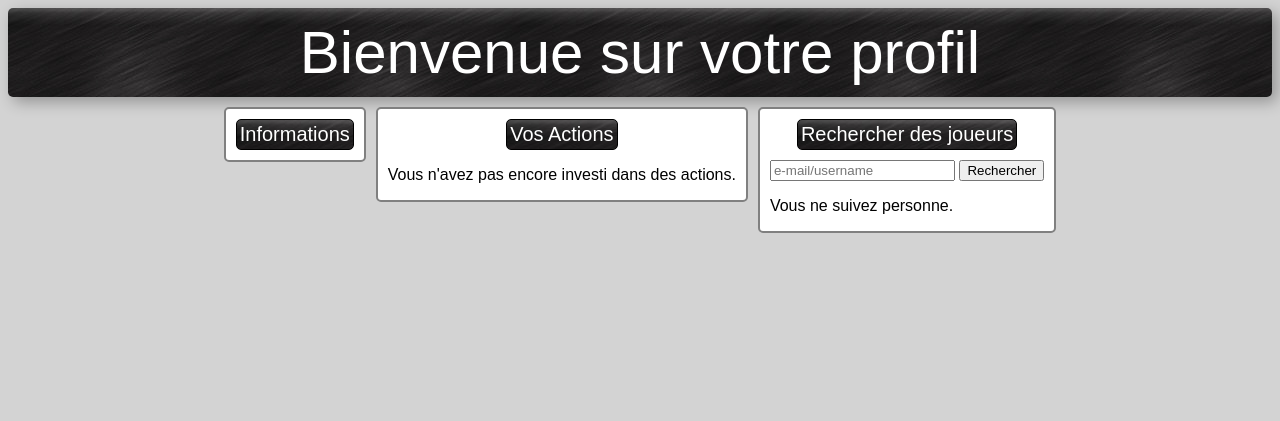
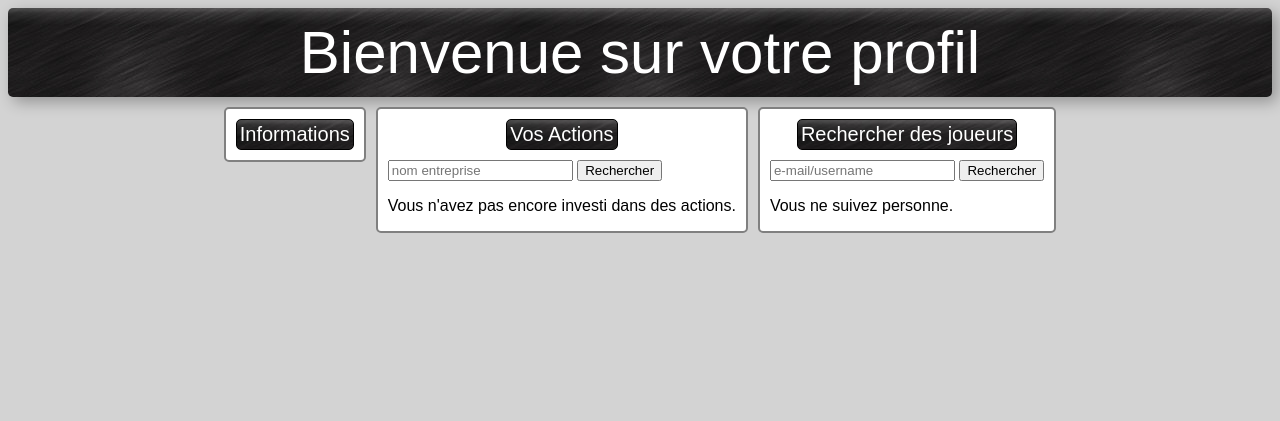
Before and after one commit to TitouanDor/Virtual-Trader, a PHP site: page /profil.php in a window 1280 px wide. Shown: the top 421 px of the page. Run offline with PHP 8.4, Linux system fonts and the light colour scheme; the visitor is signed in with stand-in values (Sample User, id 1); data comes from the database, SQL or seed files in the repository; data that the repository does not hold is empty.

Commit message:
ajout recherche d'action

```diff
--- a/CSSFile/profil.css
+++ b/CSSFile/profil.css
@@ -65,3 +65,7 @@
     color: inherit; /* Utilise la couleur du texte parent */
     text-decoration: none; /* Supprime le soulignement par défaut */
 }
+
+.recherche{
+    margin: auto;
+}
--- a/profil.php
+++ b/profil.php
@@ -71,6 +71,12 @@ if(isset($_SESSION["error"])){
 
     <div class="box_action">
         <div class="titre">Vos Actions</div>
+            <div class="recherche">
+                <form action="marche.php" method="post" >
+                    <input type="text" name="searchAction" placeholder="nom entreprise">
+                    <input type="submit" value="Rechercher">
+                </form>
+            </div>
     <?php if ($investedActions): ?>
     <ul>
         <?php foreach ($investedActions as $action): ?>
@@ -84,10 +90,12 @@ if(isset($_SESSION["error"])){
 
     <div class="box_recherche_joueur">
     <div class="titre">Rechercher des joueurs</div>
-    <form action="chercherJoueurScript.php" method="post">
-            <input type="text" name="search" placeholder="e-mail/username">
-            <input type="submit" value="Rechercher">
-    </form>
+        <div class="recherche">
+            <form action="chercherJoueurScript.php" method="post" >
+                    <input type="text" name="search" placeholder="e-mail/username">
+                    <input type="submit" value="Rechercher">
+            </form>
+        </div>
 
 
     <?php //if(isset($searchResult)):?>
```
Also changed, not shown: Marche.php (+10 -4 lines).
